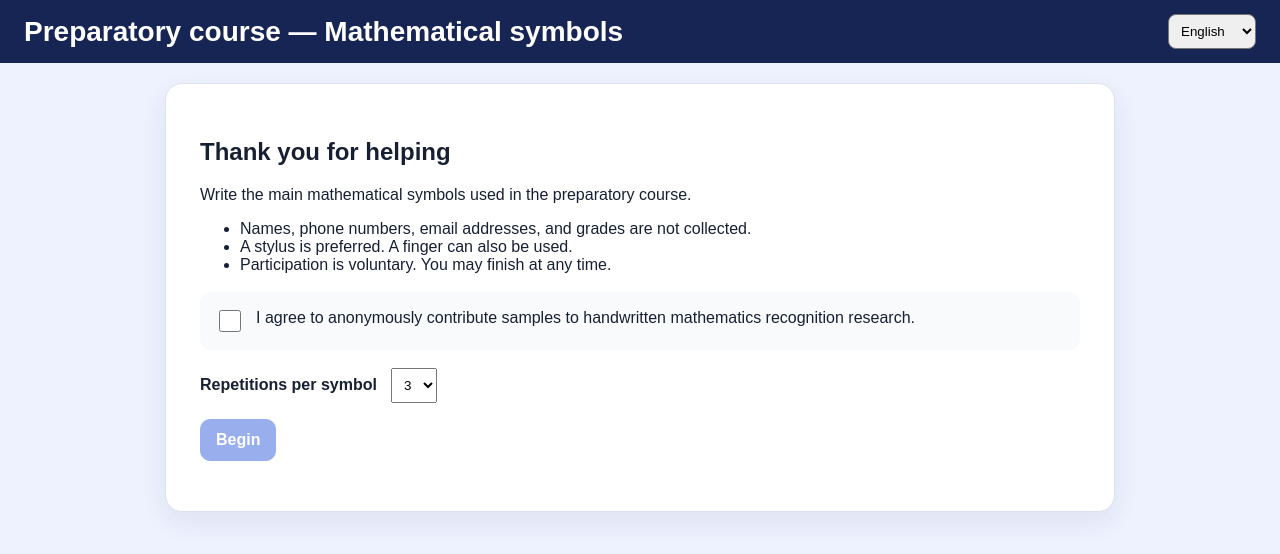
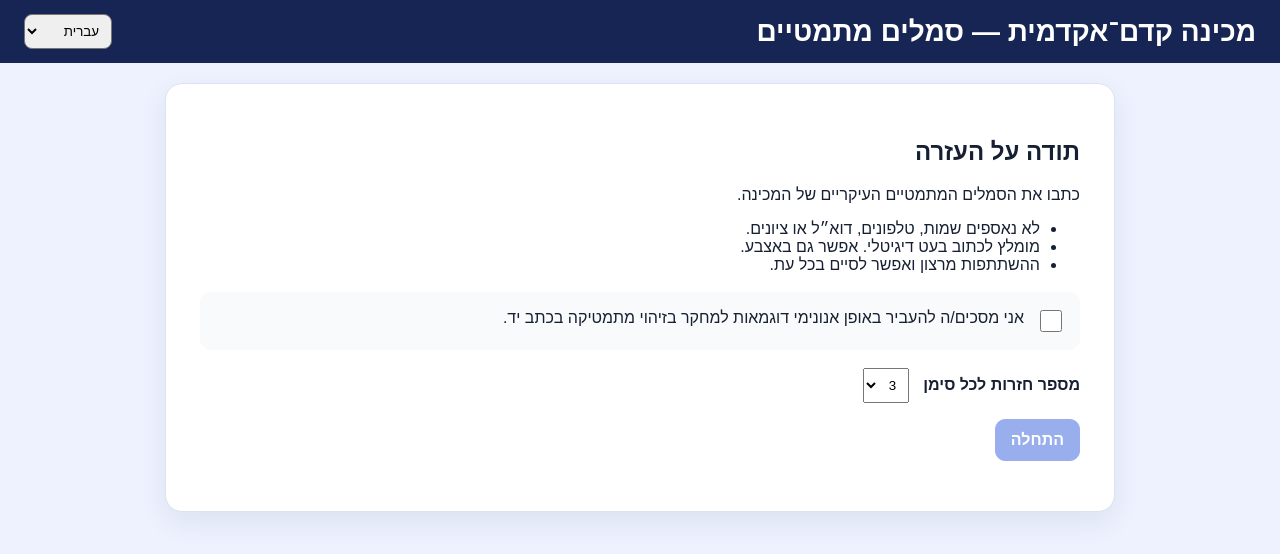
Before and after one commit to sirota783-cloud/math-handwriting, a plain HTML site: page prep.html in a window 1280 px wide. Drawn offline with nearby package versions, Linux system fonts and the light colour scheme.

Commit message:
Default prep handwriting page to Hebrew and list it first

```diff
--- a/prep.html
+++ b/prep.html
@@ -1,11 +1,12 @@
-<!doctype html><html lang="ru"><head><meta charset="utf-8"><meta name="viewport" content="width=device-width,initial-scale=1,maximum-scale=1,user-scalable=no"><title>Сбор математических символов — подготовительный курс</title><link rel="stylesheet" href="styles.css"></head><body>
-<header><h1>Подготовительный курс — математические символы</h1><select id="lang"><option value="ru">Русский</option><option value="he">עברית</option><option value="en">English</option></select></header>
+<!doctype html><html lang="he" dir="rtl"><head><meta charset="utf-8"><meta name="viewport" content="width=device-width,initial-scale=1,maximum-scale=1,user-scalable=no"><title>Сбор математических символов — подготовительный курс</title><link rel="stylesheet" href="styles.css"></head><body>
+<header><h1>Подготовительный курс — математические символы</h1><select id="lang"><option value="he" selected>עברית</option><option value="ru">Русский</option><option value="en">English</option></select></header>
 <main>
 <section id="welcome" class="card"><h2 id="wTitle">Спасибо за помощь</h2><p id="wText">Пишите основные математические символы подготовительного курса.</p><ul><li id="anon">Имена, телефоны, почта и оценки не собираются.</li><li id="device">Лучше писать стилусом. Можно пальцем.</li><li id="voluntary">Участие добровольное. Можно закончить в любой момент.</li></ul><label class="consent"><input id="consent" type="checkbox"><span id="consentText">Я согласен анонимно передать образцы для исследования распознавания рукописной математики.</span></label><label class="setting"><span id="repLabel">Повторений каждого символа</span><select id="reps"><option>1</option><option>2</option><option selected>3</option><option>5</option></select></label><button id="start" class="primary" disabled>Начать</button><p id="cloudHint" class="muted"></p></section>
 <section id="work" class="hidden"><div class="topcard"><span id="code"></span><span id="count"></span><span id="time"></span></div><div class="card write"><div id="instruction">Напишите символ</div><div id="target">א</div><div id="repeat"></div><div class="canvasBox"><canvas id="canvas"></canvas><div id="empty" class="overlay hidden">Сначала напишите символ</div></div><div class="buttons"><button id="undo">Отменить штрих</button><button id="clear">Очистить</button><button id="skip">Пропустить</button><button id="save" class="primary">Сохранить и дальше</button></div><button id="finish" class="finish">Завершить и отправить</button><p id="inputType" class="muted"></p></div></section>
 <section id="review" class="card hidden"><h2 id="reviewTitle">Образцы готовы</h2><p id="summary"></p><button id="continue">Продолжить писать</button><button id="submit" class="primary">Отправить данные</button><p id="status"></p></section>
 <section id="thanks" class="card hidden thanks"><div class="ok">✓</div><h2 id="thanksTitle">Спасибо!</h2><p id="thanksText">Данные успешно отправлены.</p><p id="receipt"></p></section>
 </main><script src="https://cdn.jsdelivr.net/npm/@supabase/supabase-js@2"></script><script src="config.js"></script><script>
+window.HANDWRITING_DEFAULT_LANG = "he";
 window.HANDWRITING_ALLOWED_SYMBOLS = {
   latinUpper: [..."ABCDEFGHIJKLMNOPQRSTUVWXYZ"],
   latinLower: [..."abcdefghijklmnopqrstuvwxyz"],
@@ -18,7 +19,7 @@ window.HANDWRITING_ALLOWED_SYMBOLS = {
   geometry: ["∠","⊥","∥","△"],
   punctuation: ["(",")","[","]",","]
 };
-</script><script src="app.js?v=prep-20261107"></script><script>
+</script><script src="app.js?v=prep-20261107-he"></script><script>
 (() => {
   const pageText = {
     ru: {
```
